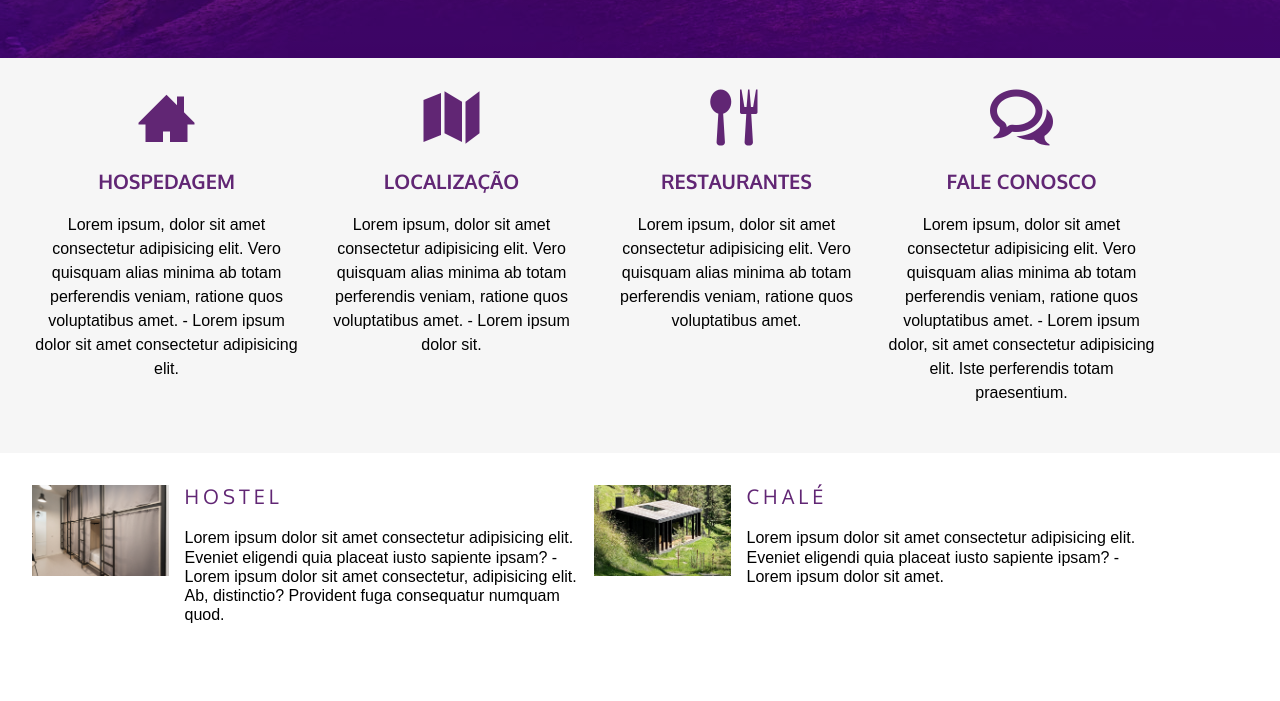
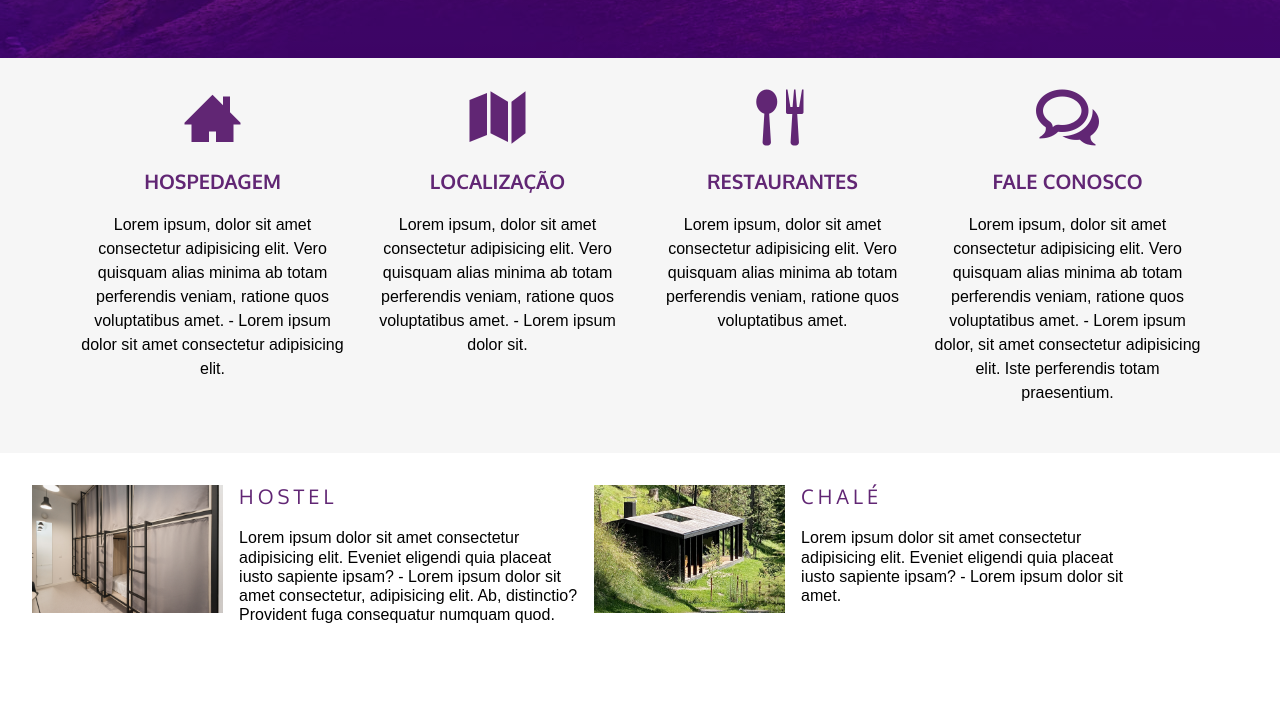
Before and after one commit to AsoaresTeixeira/ProjetoAngelHostels, a plain HTML site: page index.html in a window 1280 px wide. Shown: the part 680-1381 px from the top of the page. Drawn offline with Linux system fonts and the light colour scheme; files whose address does not match are found by name.

Commit message:
melhorando formatação

```diff
--- a/css/main.css
+++ b/css/main.css
@@ -19,6 +19,13 @@
     --secondary-color: #f6f6f6;
     --default-gap: 1rem;
     --default-padding: 2em;
+}
+
+html, body{
+    height: 100%;
+    width: 100%;
+    margin: 0;
+    padding: 0;
 }
 
 html {
@@ -249,6 +256,7 @@ h4 {
 
 .middleContent {
     line-height: 1.5em;
+
 }
 
 /* ----------------------------------------- */
@@ -259,6 +267,9 @@ h4 {
     display: flex;
     flex-wrap: wrap;
     gap: var(--default-gap);
+
+
+
 }
 
 .col {
@@ -276,6 +287,17 @@ h4 {
     .col-md-6 {
         width: calc(50% - var(--default-gap));
     }
+
+
+     .middleContent {
+        display: flex;
+        justify-content: center; /* Alinhamento horizontal no centro */
+        align-items: center; /* Alinhamento vertical no centro */
+        flex-wrap: nowrap; /* Permite o conteúdo se ajustar se houver mais de uma linha */
+    }
+
+
+
 
 }
 
@@ -299,6 +321,7 @@ h4 {
 
 .mainContent{
     padding: var(--default-padding);
+
 }
 
 .mainContent p{
@@ -337,29 +360,44 @@ h4 {
 
      }
 
+
+
+
+
+
 }
 
 @container main-content (min-width: 50em){
     .mainContent_container{
         display: flex;
         gap: var(--default-gap);
+
     }
+
+
+
+
+
+
+
 
     .mainContent_title{
         margin-top: 0;
     }
 
     .mainContent_img img{
-        max-height: 12.5em;
+        max-height: 23.87em;
     }
 
     .mainContent_img{
-        flex: 0 0 25%;
+        flex: 0 0 35%;
     }
     .mainContent_text{
         flex-grow: 1;
     }
 }
+
+
 /* ----------------------------------------- */
 
 
```
